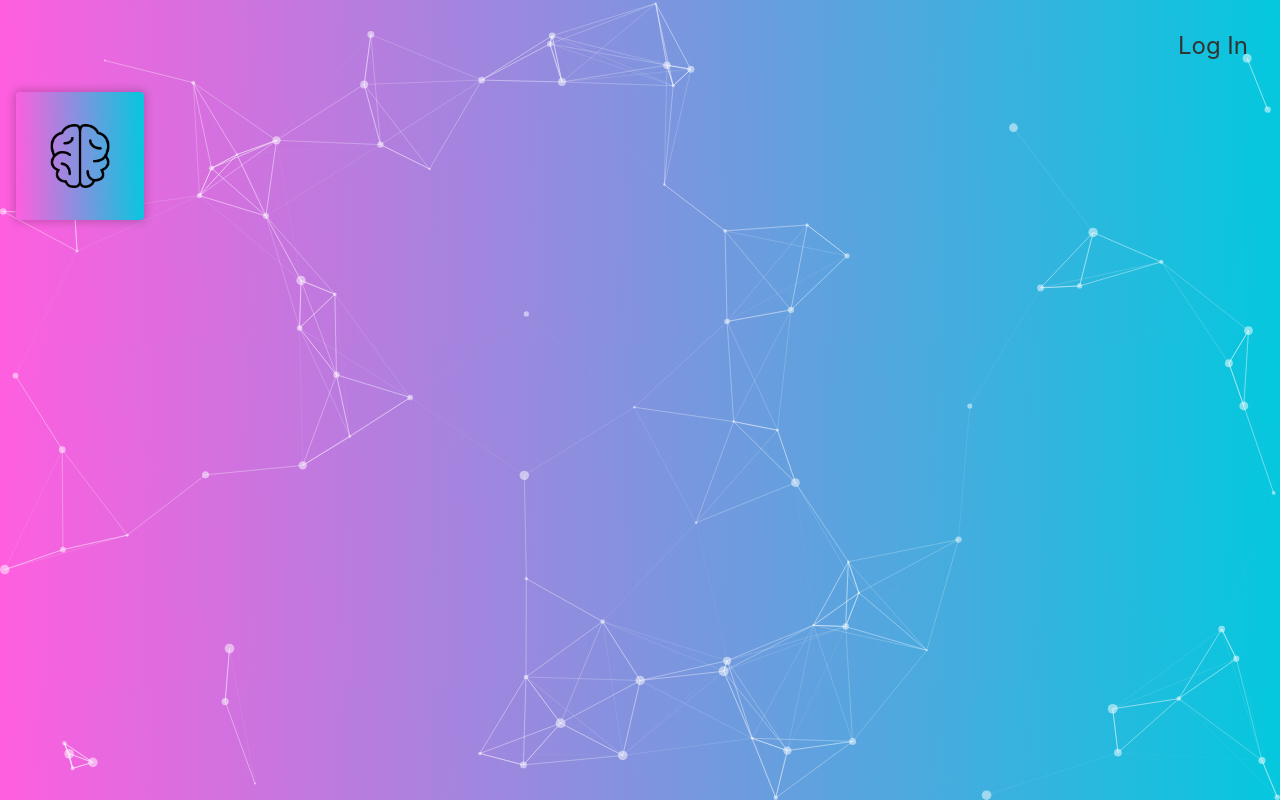
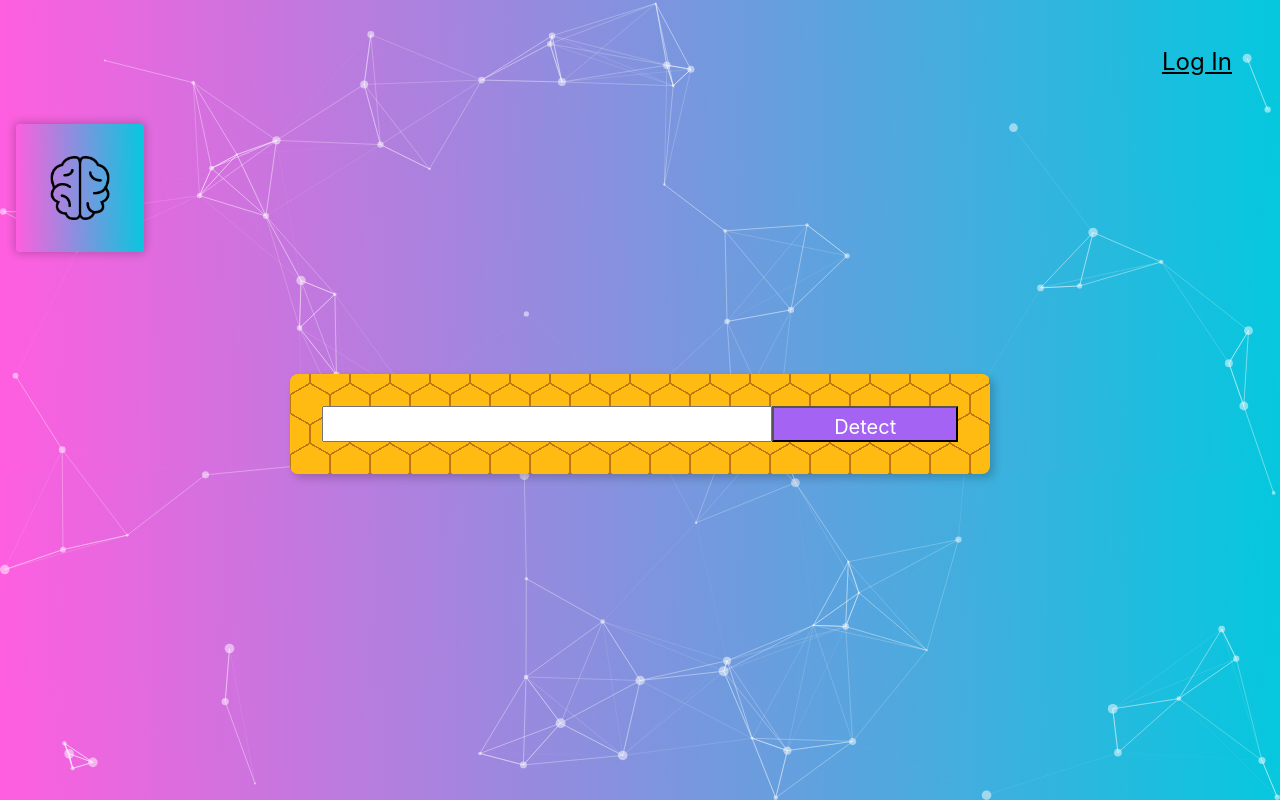
Before and after one commit to UvejsGj/face-recognition-app, a React (Create React App) app: page / in a window 1280 px wide. Built offline with nearby package versions, Linux system fonts and the light colour scheme.

Commit message:
Fixed in Image Link URL component

```diff
--- a/public/index.html
+++ b/public/index.html
@@ -24,7 +24,7 @@
       work correctly both with client-side routing and a non-root public URL.
       Learn how to configure a non-root public URL by running `npm run build`.
     -->
-    <title>React App</title>
+    <title>Face Recogniton</title>
   </head>
   <body>
     <noscript>You need to enable JavaScript to run this app.</noscript>
--- a/src/App.js
+++ b/src/App.js
@@ -6,7 +6,7 @@ import { useCallback } from "react";
 import Particles from "react-tsparticles";
 import { loadFull } from "tsparticles";
 import Tilt from "react-parallax-tilt"
-
+import ImageLinkForm from "./components/ImagaeLinkForm/ImageLinkForm"
 
   const App = () => {
     const particlesInit = useCallback(async (engine) => {
@@ -18,6 +18,13 @@ import Tilt from "react-parallax-tilt"
       await console.log(container);
     }, []);
 
+    const onInputChange = (event) => {
+      console.log(event.target.value);
+    }
+
+    const onButtonSubmit = () => {
+      console.log("clicked");
+    }
 
 
     return (
@@ -104,6 +111,8 @@ import Tilt from "react-parallax-tilt"
       <Navbar/>
       <Logo/>
       <Tilt/>
+      <ImageLinkForm onInputChnange={onInputChange} onButtonSubmit={onButtonSubmit} />
+
     </div>
 
 
--- /dev/null
+++ b/src/components/ImagaeLinkForm/ImageLinkForm.css
@@ -0,0 +1,10 @@
+.form {
+    background:
+    radial-gradient(circle farthest-side at 0% 50%,#fb1 23.5%,rgba(240,166,17,0) 0)21px 30px,
+    radial-gradient(circle farthest-side at 0% 50%,#B71 24%,rgba(240,166,17,0) 0)19px 30px,
+    linear-gradient(#fb1 14%,rgba(240,166,17,0) 0, rgba(240,166,17,0) 85%,#fb1 0)0 0,
+    linear-gradient(150deg,#fb1 24%,#B71 0,#B71 26%,rgba(240,166,17,0) 0,rgba(240,166,17,0) 74%,#B71 0,#B71 76%,#fb1 0)0 0,
+    linear-gradient(30deg,#fb1 24%,#B71 0,#B71 26%,rgba(240,166,17,0) 0,rgba(240,166,17,0) 74%,#B71 0,#B71 76%,#fb1 0)0 0,
+    linear-gradient(90deg,#B71 2%,#fb1 0,#fb1 98%,#B71 0%)0 0 #fb1;
+    background-size: 40px 60px;
+}
--- /dev/null
+++ b/src/components/ImagaeLinkForm/ImageLinkForm.js
@@ -0,0 +1,16 @@
+import "./ImageLinkForm.css"
+
+
+const ImageLinkForm = ({onInputChnange, onButtonSubmit}) => {
+    return(
+        <>
+        <div className="form center center pa4 br3 shadow-5"
+         style={{height: 100, width: 700, display: "flex", position: "relative"}} >
+            <input className="w-70 f4 pa2 center" onChange={onInputChnange} />
+            <button className="w-30 grow f4 link ph3 pv2 dib white bg-light-purple" onClick={onButtonSubmit} > Detect </button>
+        </div>
+        </>
+    )
+}
+
+export default ImageLinkForm;
--- a/src/components/Navbar/navbar.js
+++ b/src/components/Navbar/navbar.js
@@ -1,7 +1,7 @@
 const Navbar = () => {
     return (
-        <nav style={{display: "flex", justifyContent: "end"}}>
-            <p className="f3 ma4 Link dark-gray pointer">Log In</p>
+        <nav style={{display: "flex", justifyContent: "flex-end"}}>
+            <p className="f3 pa3 ma4 link dim black underline pointer">Log In</p>
         </nav>
     )
 }
```
